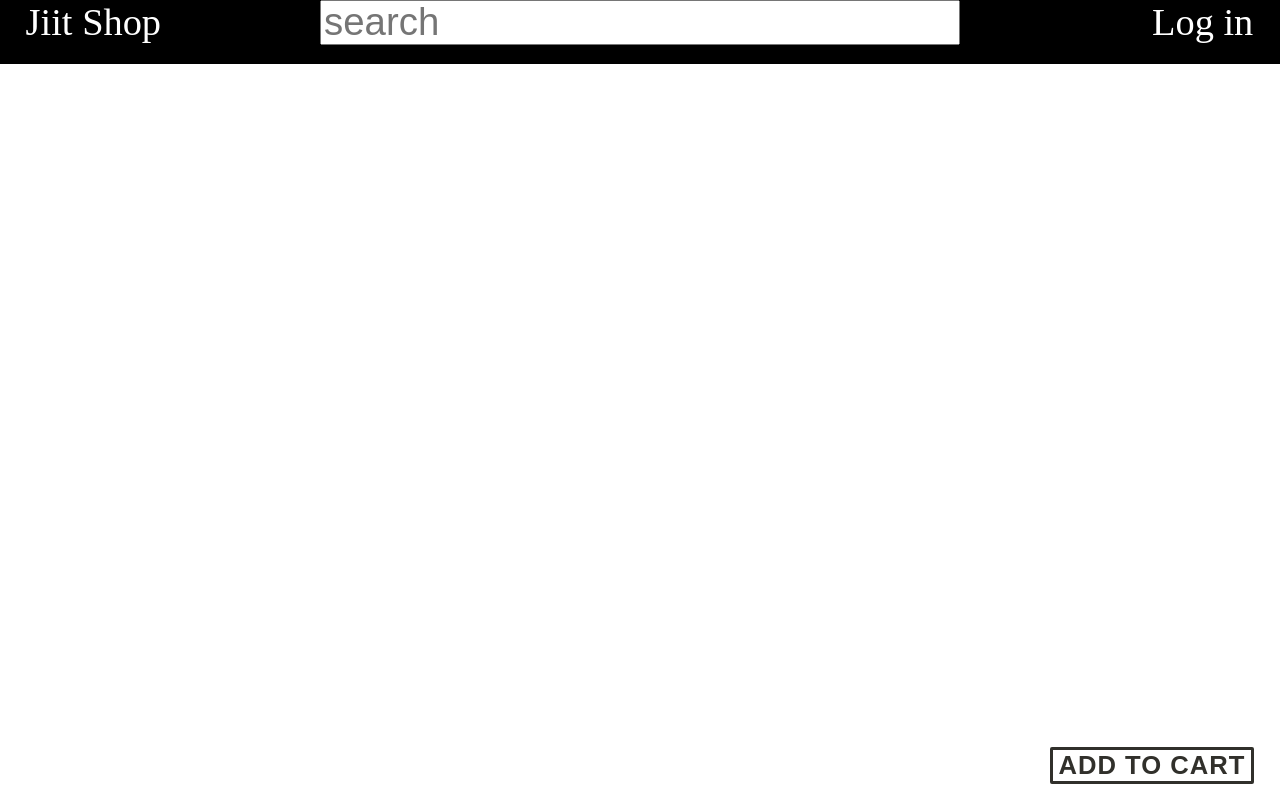
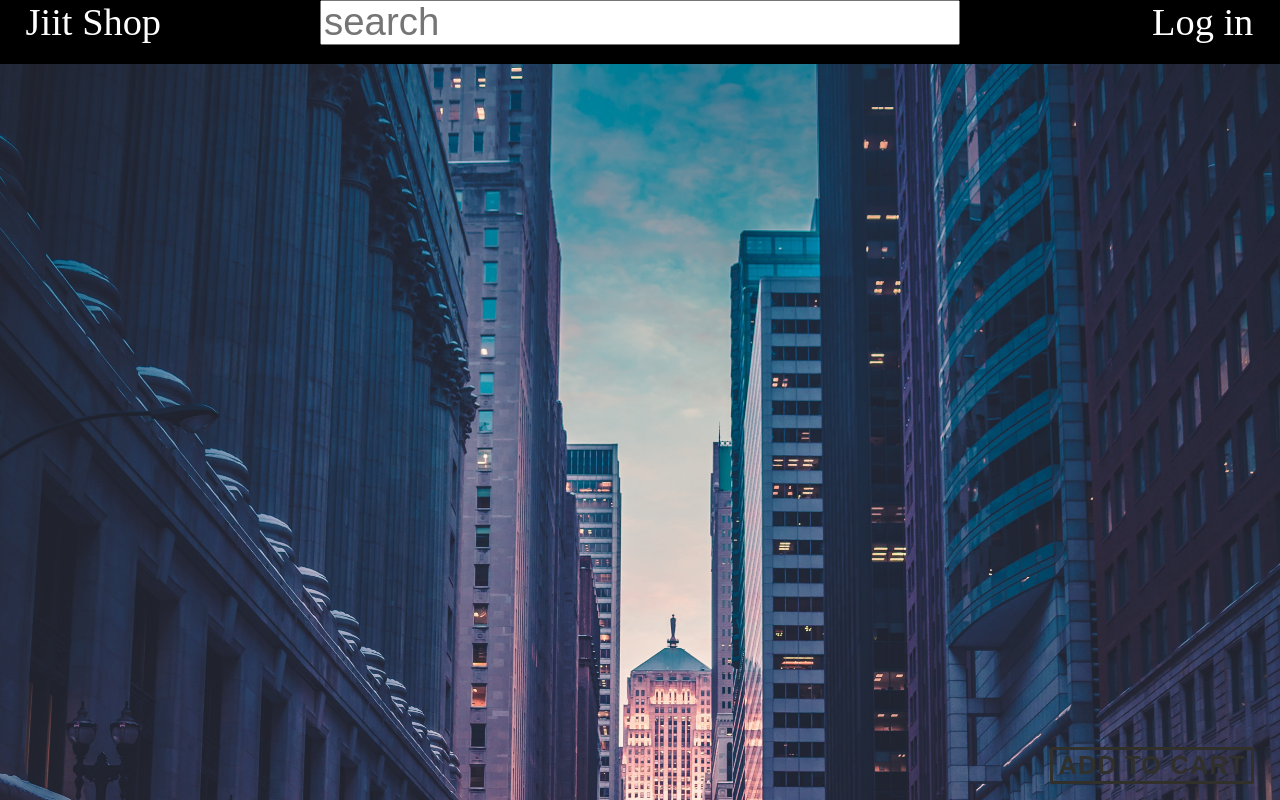
Before and after one commit to suyashsingh234/Ecommerce-Site, a PHP site: page /hd.php in a window 1280 px wide. Run offline with PHP 8.4, Linux system fonts and the light colour scheme; data that the repository does not hold is empty.

Commit message:
changed background and font color

```diff
--- a/bgc.css
+++ b/bgc.css
@@ -1,4 +1,4 @@
-body{
+/* body{
 	animation: change 30s infinite;
 }
 @keyframes change{
@@ -17,4 +17,9 @@ body{
 	100%{
 		background: tomato;
 	}
+} */
+body{
+	background: url("images/background.jpg");
+	background-size: cover;
+	color:#ffffff;
 }
--- a/hpage.php
+++ b/hpage.php
@@ -3,7 +3,6 @@
 	<head>
 		<title>JiitShop.In</title>
 		<link href="hpage.css" rel="stylesheet"/>
-
 	</head>
 	<body>
 			<?php
--- a/item.css
+++ b/item.css
@@ -1,3 +1,4 @@
+@import "bgc.css";
 .items{
 	position: absolute;
 	top:12%;
@@ -11,7 +12,7 @@
 	height:25vw;
 	font-size: 5vw;
 	margin-bottom: 20px;
-	border-bottom: 2px black solid;
+	border-bottom: 2px solid #ffffff;
 	text-transform: capitalize;
 }
 .item .left{
@@ -56,7 +57,7 @@
 	left: 40%;
 	top: 0%;
 	width: 20%;
-	border: 1px solid black;
+	border: 1px solid #ffffff;
 	border-radius: 2px;
 	text-align: center;
 }
@@ -68,6 +69,7 @@
 .minus,.plus,.count{
 	display: inline-block;
 	font-size: 3vw;
+	color: #ffffff;
 }
 
 
```
Also changed, not shown: images/background.jpg (added).
